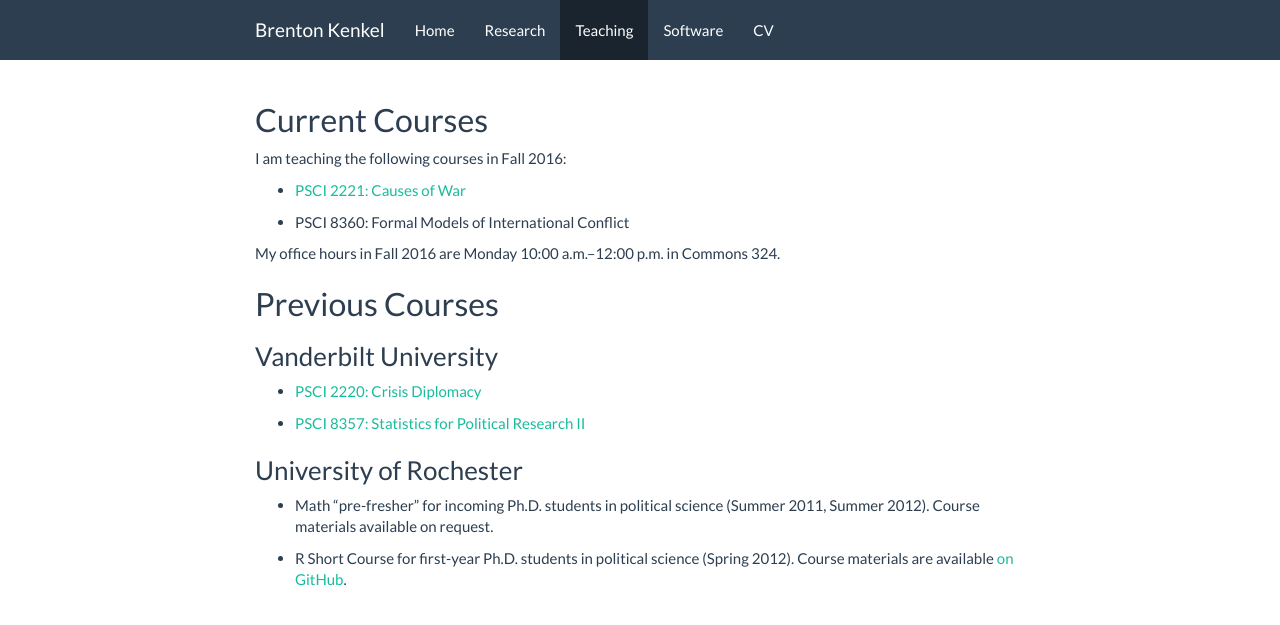
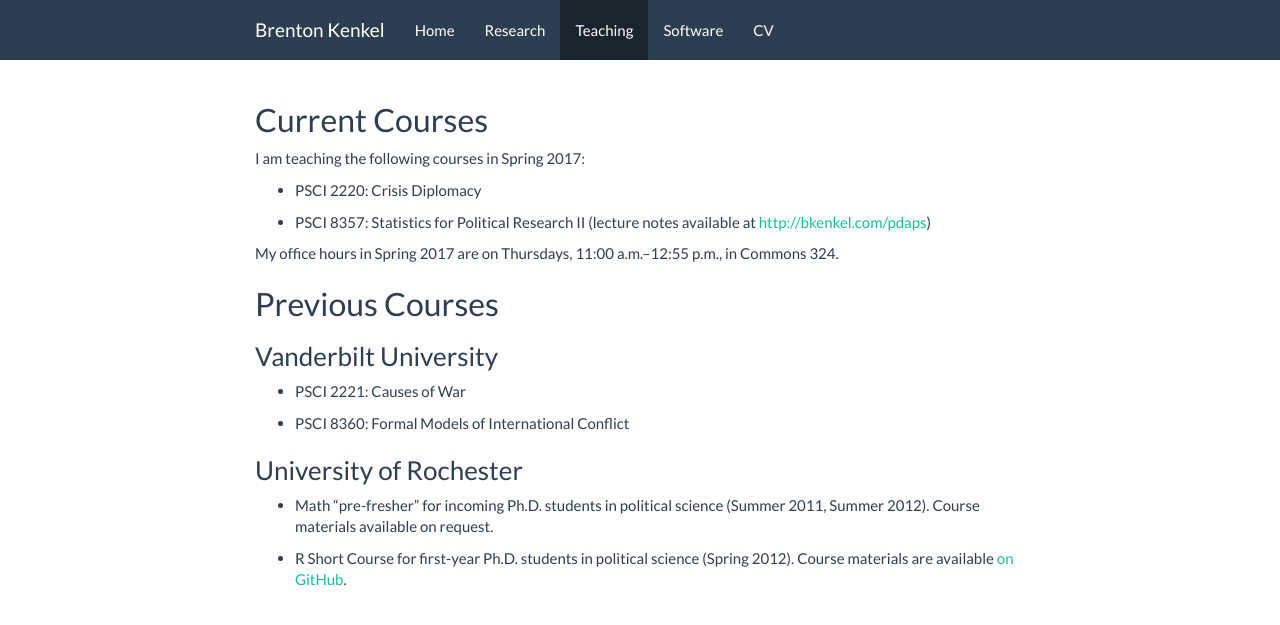
Before and after one commit to brentonk/old-website, a Jekyll site: the page built from teaching.md, in a window 1280 px wide. Shown: the top 625 px of the page. Built offline with Jekyll 4.4.1, drawn with Linux system fonts in a browser that asks for light colours; nearby versions of some CDN libraries.

Commit message:
Add "Punish Liars...", update teaching page

```diff
--- a/teaching.md
+++ b/teaching.md
@@ -9,22 +9,22 @@ description: >-
 
 # Current Courses
 
-I am teaching the following courses in Fall 2016:
+I am teaching the following courses in Spring 2017:
 
-* [PSCI 2221: Causes of War](http://bkenkel.com/psci2221)
+* PSCI 2220: Crisis Diplomacy
 
-* PSCI 8360: Formal Models of International Conflict
+* PSCI 8357: Statistics for Political Research II (lecture notes available at <http://bkenkel.com/pdaps>)
 
-My office hours in Fall 2016 are Monday 10:00 a.m.–12:00 p.m. in Commons 324.
+My office hours in Spring 2017 are on Thursdays, 11:00 a.m.–12:55 p.m., in Commons 324.
 
 
 # Previous Courses
 
 ## Vanderbilt University
 
-* [PSCI 2220: Crisis Diplomacy](http://bkenkel.com/psci2220)
+* PSCI 2221: Causes of War
 
-* [PSCI 8357: Statistics for Political Research II](http://bkenkel.com/psci8357)
+* PSCI 8360: Formal Models of International Conflict
 
 
 ## University of Rochester
```
Also changed, not shown: research.md (+2 -4 lines), 1 other file.
